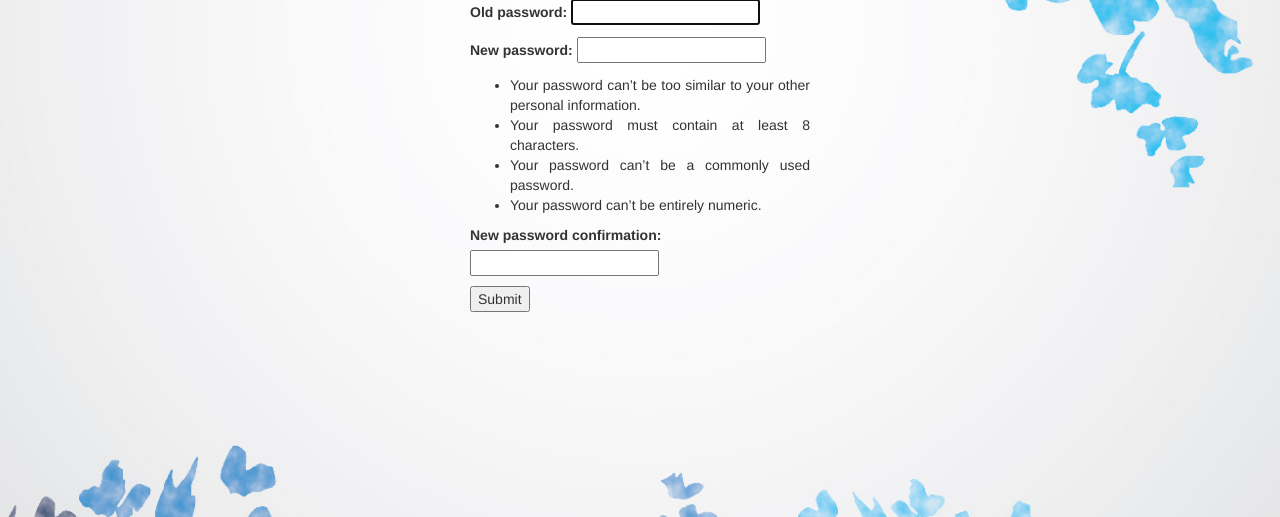
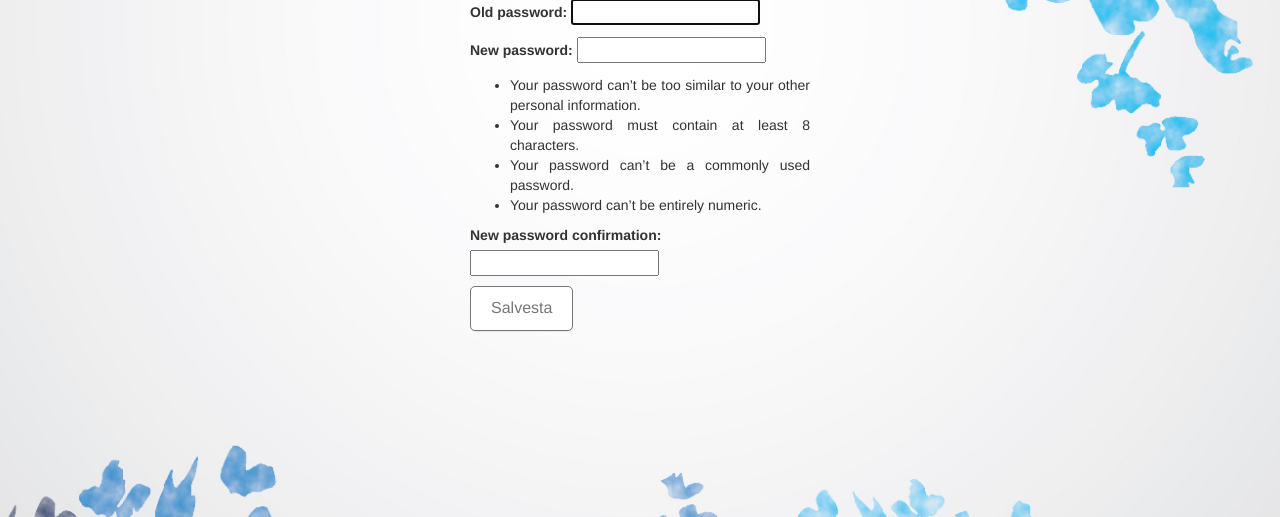
Before and after one commit to hinrek/Suvepraktika, a Django app: page /admin/password_change/ in a window 1280 px wide. Shown: the part 283-800 px from the top of the page. Run offline with Django 3.2, Linux system fonts and the light colour scheme; the visitor is signed in with stand-in values (Sample User, id 1); parts of the project's set-up code (start-up, migrations or seed data) failed here and were passed over; some libraries are stand-ins or nearby versions.

Commit message:
Changed buttons

```diff
--- a/events/templates/registration/password_change_form.html
+++ b/events/templates/registration/password_change_form.html
@@ -11,7 +11,7 @@
             <form role="form" action="" method="post">
                 {% csrf_token %}
                 {{ form.as_p }}
-                <input type="submit" value="Submit" />
+                <button type="submit" class="btn btn-default" value="Submit">Salvesta</button>
             </form>
         </div>
     </div>
--- a/events/templates/registration/password_reset_confirm.html
+++ b/events/templates/registration/password_reset_confirm.html
@@ -13,7 +13,7 @@
                 <form role="form" action="" method="post">
                     {% csrf_token %}
                     {{ form.as_p }}
-                    <input type="submit" value="Change password" />
+                    <button type="submit" class="btn btn-default" value="Submit">Vaheta parooli</button>
                 </form>
                 {% else %}
                 <h1>Parooli vahetamine nurjus.</h1>
--- a/events/templates/registration/password_reset_form.html
+++ b/events/templates/registration/password_reset_form.html
@@ -11,7 +11,7 @@
           <form role="form" action="" method="post">
               {% csrf_token %}
               {{ form.as_p }}
-              <input class="btn btn-default" type="submit" value="Submit" />
+              <button type="submit" class="btn btn-default" value="Submit">Salvesta</button>
           </form>
         </div>
     </div>
```
